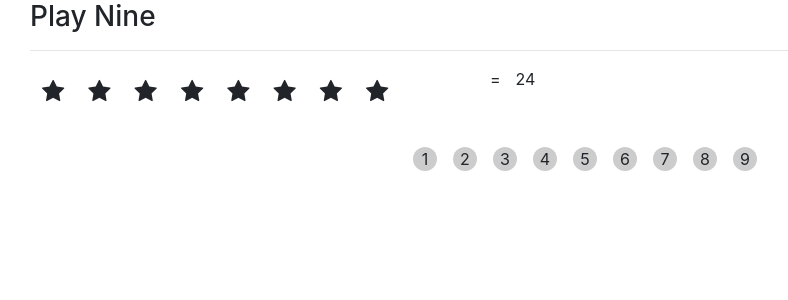
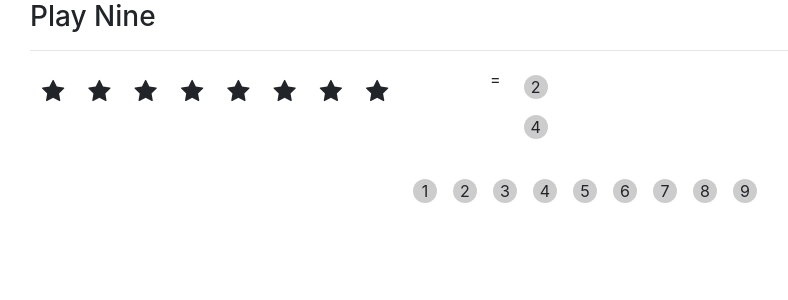
Before and after one commit to idiotleon/TutorialReactJSGettingStarted, a React app: page / in a window 1280 px wide. Shown: the top 300 px of the page, without its empty margins (55-843 px from the left). Built offline with nearby package versions, Linux system fonts and the light colour scheme.

Commit message:
demo example: Map the array passed from the parent component into the span elements
Don't forget the key here because it is a dynamic list of children

Always keeping the element ID and the actual element data different is recommended.

Module 5.1 The State of Selected Numbers

```diff
--- a/Component/Game.jsx
+++ b/Component/Game.jsx
@@ -29,7 +29,9 @@
     return (
         <div>
             <div className="col-5">
-                {props.selectedNumbers}
+                {props.selectedNumbers.map((number, i) =>
+                    <span key={i}>{number}</span>
+                )}
             </div>
         </div>
     );
```
